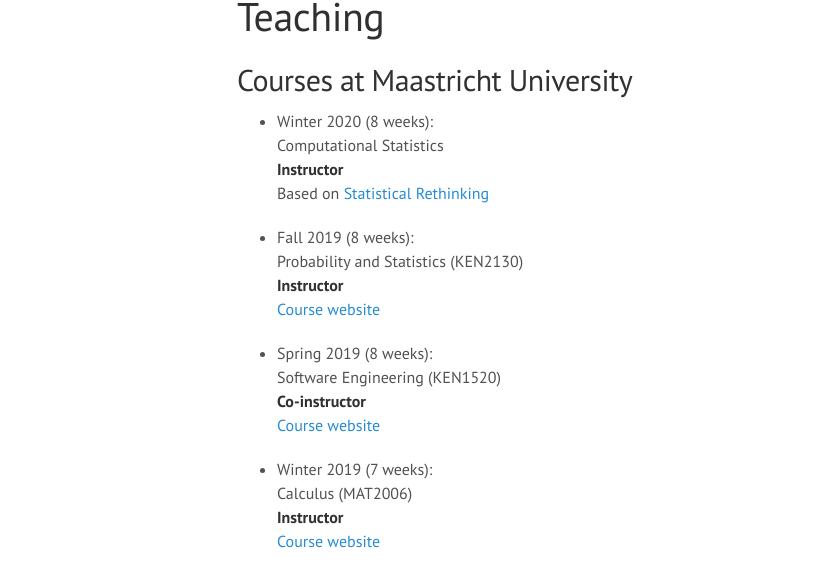
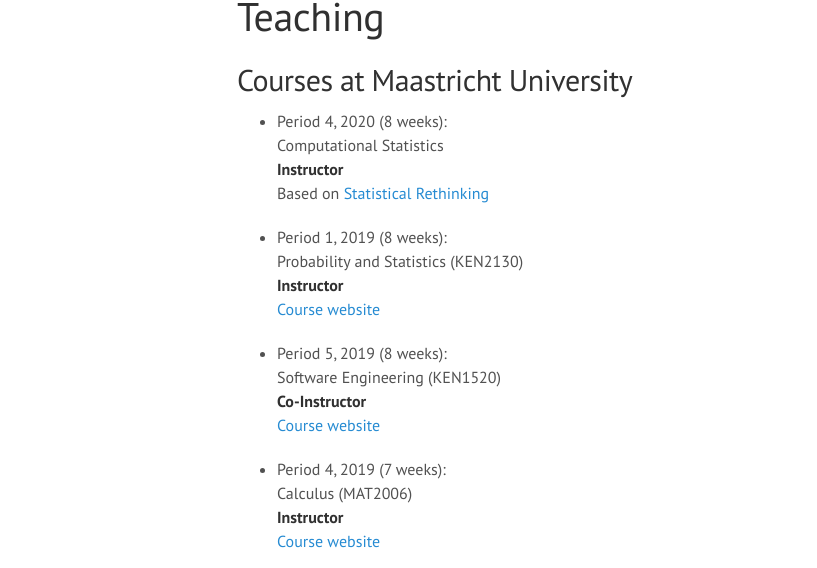
Before and after one commit to ChristofSeiler/ChristofSeiler.github.io, a Jekyll site: the page built from teaching.md, in a window 1280 px wide. Shown: the part 141-709 px from the top of the page, without its empty margins (3-820 px from the left). Built offline with Jekyll 4.4.1, drawn with Linux system fonts in a browser that asks for light colours.

Commit message:
added perioed

```diff
--- a/teaching.md
+++ b/teaching.md
@@ -5,22 +5,22 @@ title: Teaching
 
 ## Courses at Maastricht University
 
-* Winter 2020 (8 weeks): <br>
+* Period 4, 2020 (8 weeks): <br>
 Computational Statistics <br>
 **Instructor** <br>
 Based on [Statistical Rethinking](https://xcelab.net/rm/statistical-rethinking/)
 
-* Fall 2019 (8 weeks): <br>
+* Period 1, 2019 (8 weeks): <br>
 Probability and Statistics (KEN2130) <br>
 **Instructor** <br>
 [Course website](https://www.maastrichtuniversity.nl/education/bachelor/bachelor-data-science-and-knowledge-engineering/courses-curriculum)
 
-* Spring 2019 (8 weeks): <br>
+* Period 5, 2019 (8 weeks): <br>
 Software Engineering (KEN1520) <br>
-**Co-instructor** <br>
+**Co-Instructor** <br>
 [Course website](https://www.maastrichtuniversity.nl/education/bachelor/bachelor-data-science-and-knowledge-engineering/courses-curriculum)
 
-* Winter 2019 (7 weeks): <br>
+* Period 4, 2019 (7 weeks): <br>
 Calculus (MAT2006) <br>
 **Instructor** <br>
 [Course website](https://www.maastrichtuniversity.nl/meta/350269/calculus)
```
